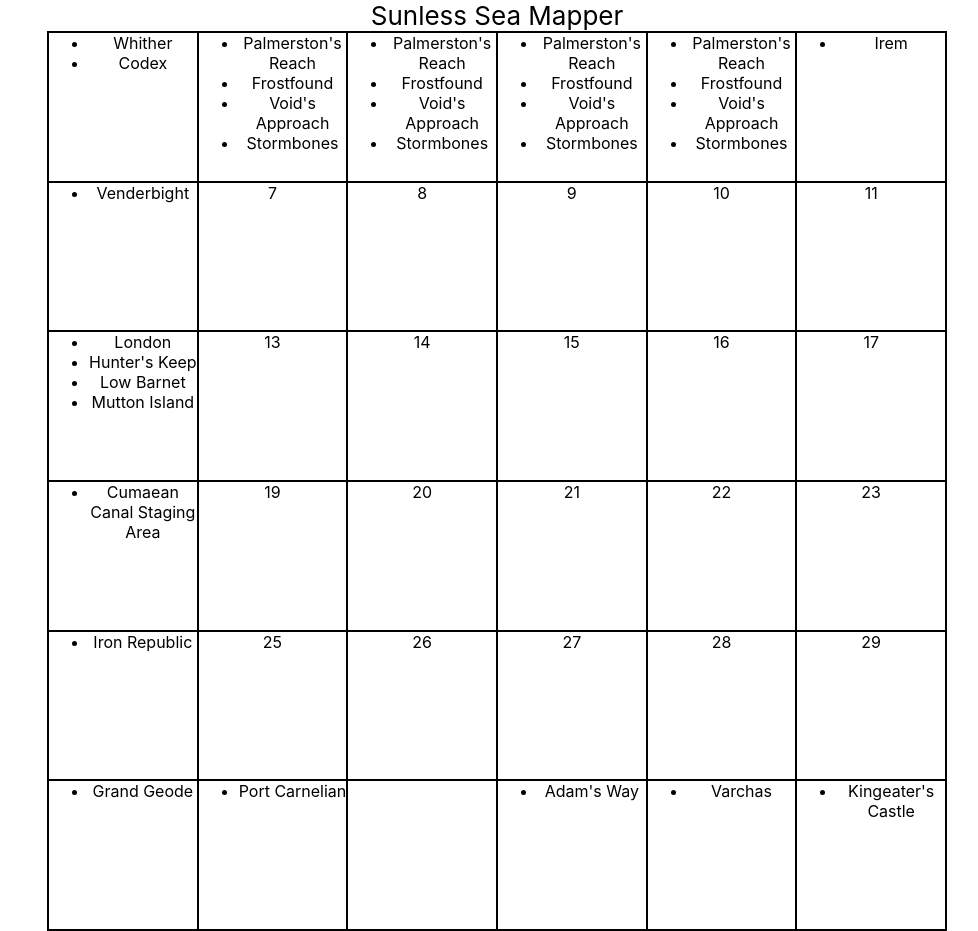
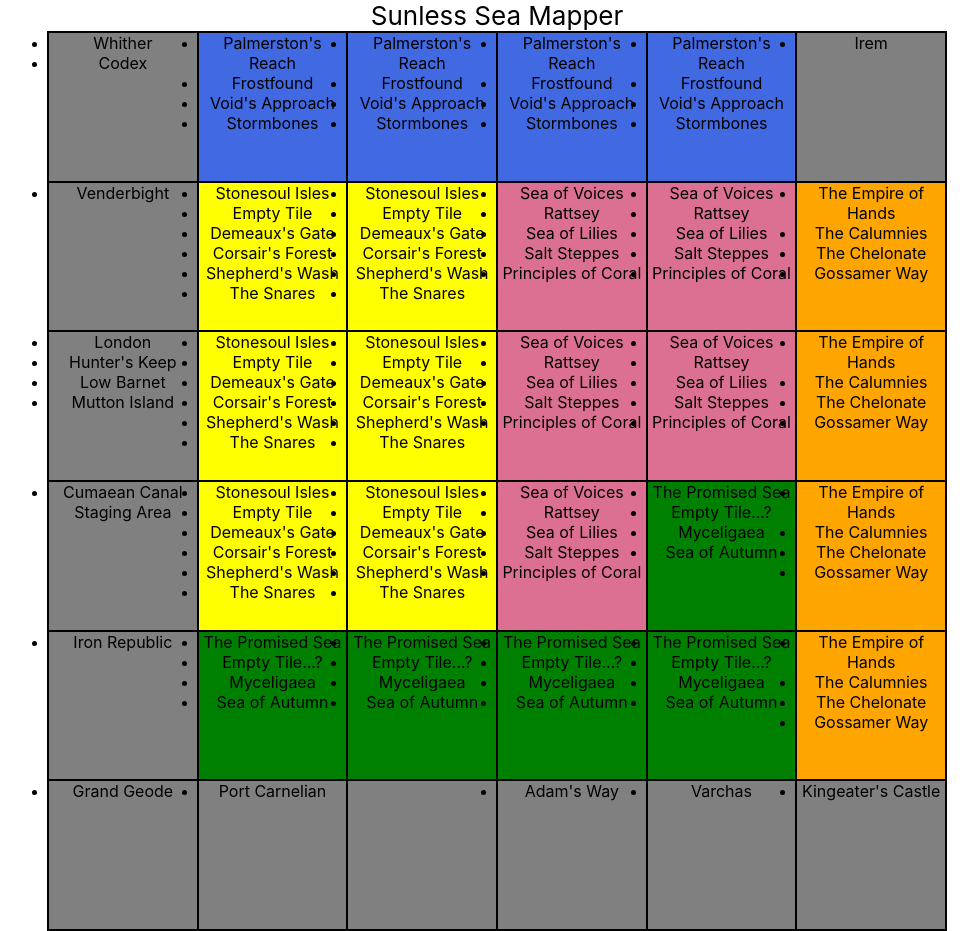
Before and after one commit to techspeterson/sunless-sea-mapper, a React (Create React App) app: page / in a window 1280 px wide. Shown: the whole page, without its empty margins (143-1121 px from the left). Built offline with nearby package versions, Linux system fonts and the light colour scheme.

Commit message:
rest of the tiles filled out

```diff
--- a/src/App.css
+++ b/src/App.css
@@ -11,7 +11,7 @@
   font-size: calc(10px + 2vmin);
 }
 
-.map, .mapSegment {
+.map, .tileContainer {
   border: 1px solid black;
 }
 
@@ -24,3 +24,7 @@
   grid-gap: 0;
   margin: 0 auto;
 }
+
+.tileContainer ul {
+  padding: 0;
+}
--- a/src/App.js
+++ b/src/App.js
@@ -4,6 +4,12 @@
 
 import store from "./store";
 import TileContainer from "./TileContainer"
+import fixedTilesList from "./MapTiles/fixed/list";
+import northTilesList from "./MapTiles/north/list";
+import northEastTilesList from "./MapTiles/northeast/list";
+import eastTilesList from "./MapTiles/east/list";
+import southTilesList from "./MapTiles/south/list";
+import westTilesList from "./MapTiles/west/list";
 
 function App() {
   const renderMapTiles = () => {
@@ -15,25 +21,33 @@
 
     return [...Array(36)].map((box, index) => {
       let key;
+      let list;
+
       if (n.includes(index)) {
-        key = "n";
+        key = "north";
+        list = northTilesList;
       }
       else if (w.includes(index)) {
-        key = "w";
+        key = "west";
+        list = westTilesList;
       }
       else if (ne.includes(index)) {
-        key = "ne";
+        key = "northeast";
+        list = northEastTilesList;
       }
       else if (e.includes(index)) {
-        key = "e";
+        key = "east";
+        list = eastTilesList;
       }
       else if (s.includes(index)) {
-        key = "s";
+        key = "south";
+        list = southTilesList;
       }
       else {
-        key = "f";
+        key = "fixed";
+        list = fixedTilesList;
       }
-      return <TileContainer key={index} index={index} type={key} />
+      return <TileContainer key={index} index={index} type={key} list={list} />
     })
   }
 
--- /dev/null
+++ b/src/MapTiles/east/list.js
@@ -0,0 +1,47 @@
+export default {
+  hands: {
+    id: "hands",
+    name: "The Empire of Hands",
+    ports: [
+      {
+        name: "Empire of Hands"
+      }
+    ]
+  },
+  calumnies: {
+    id: "calumnies",
+    name: "The Calumnies",
+    ports: [
+      {
+        name: "Aestival"
+      },
+      {
+        name: "Hideaway"
+      }
+    ]
+  },
+  chelonate: {
+    id: "chelonate",
+    name: "The Chelonate",
+    ports: [
+      {
+        name: "The Chelonate"
+      },
+      {
+        name: "Gant Pole"
+      }
+    ]
+  },
+  gossamer: {
+    id: "gossamer",
+    name: "Gossamer Way",
+    ports: [
+      {
+        name: "Saviour's Rocks"
+      },
+      {
+        name: "The Wreck of the Nocturne"
+      }
+    ]
+  }
+}
--- a/src/MapTiles/fixed/list.js
+++ b/src/MapTiles/fixed/list.js
@@ -1,7 +1,7 @@
 export default {
   0: {
     name: "Boreal Reach",
-    locations: [
+    ports: [
       {
         name: "Whither"
       },
@@ -12,7 +12,7 @@
   },
   5: {
     name: "Pillared Sea",
-    locations: [
+    ports: [
       {
         name: "Irem"
       }
@@ -20,7 +20,7 @@
   },
   6: {
     name: "Tomb-Colonies",
-    locations: [
+    ports: [
       {
         name: "Venderbight"
       }
@@ -28,7 +28,7 @@
   },
   12: {
     name: "Southern Archipelago",
-    locations: [
+    ports: [
       {
         name: "London"
       },
@@ -45,7 +45,7 @@
   },
   18: {
     name: "Cumaean Canal",
-    locations: [
+    ports: [
       {
         name: "Cumaean Canal Staging Area"
       }
@@ -53,7 +53,7 @@
   },
   24: {
     name: "Iron Republic",
-    locations: [
+    ports: [
       {
         name: "Iron Republic"
       }
@@ -61,7 +61,7 @@
   },
   30: {
     name: "Dawn's Edge",
-    locations: [
+    ports: [
       {
         name: "Grand Geode"
       }
@@ -69,7 +69,7 @@
   },
   31: {
     name: "The Carnelian Coast",
-    locations: [
+    ports: [
       {
         name: "Port Carnelian"
       }
@@ -77,11 +77,11 @@
   },
   32: {
     name: "Crying Heights",
-    locations: []
+    ports: []
   },
   33: {
     name: "Adam's Cape",
-    locations: [
+    ports: [
       {
         name: "Adam's Way"
       }
@@ -89,7 +89,7 @@
   },
   34: {
     name: "Southern Wall",
-    locations: [
+    ports: [
       {
         name: "Varchas"
       }
@@ -97,7 +97,7 @@
   },
   35: {
     name: "Sea of Statues",
-    locations: [
+    ports: [
       {
         name: "Kingeater's Castle"
       }
--- a/src/MapTiles/north/list.js
+++ b/src/MapTiles/north/list.js
@@ -2,7 +2,7 @@
   palmerston: {
     id: "palmerston",
     name: "Palmerston's Reach",
-    locations: [
+    ports: [
       {
         name: "Mount Palmerston"
       },
@@ -14,7 +14,7 @@
   frostfound: {
     id: "frostfound",
     name: "Frostfound",
-    locations: [
+    ports: [
       {
         name: "Frostfound"
       }
@@ -23,7 +23,7 @@
   void: {
     id: "void",
     name: "Void's Approach",
-    locations: [
+    ports: [
       {
         name: "Avid Horizon"
       },
@@ -35,7 +35,7 @@
   stormbones: {
     id: "stormbones",
     name: "Stormbones",
-    locations: [
+    ports: [
       {
         name: "The Undercrow"
       }
--- /dev/null
+++ b/src/MapTiles/northeast/list.js
@@ -0,0 +1,65 @@
+export default {
+  voices: {
+    id: "voices",
+    name: "Sea of Voices",
+    ports: [
+      {
+        name: "Godfall"
+      },
+      {
+        name: "Polythreme"
+      },
+      {
+        name: "Dahut"
+      }
+    ]
+  },
+  rattsey: {
+    id: "rattsey",
+    name: "Rattsey",
+    ports: [
+      {
+        name: "Nuncio"
+      },
+      {
+        name: "Nook"
+      }
+    ]
+  },
+  lilies: {
+    id: "lilies",
+    name: "Sea of Lilies",
+    ports: [
+      {
+        name: "Wisdom"
+      },
+      {
+        name: "Scrimshander"
+      }
+    ]
+  },
+  steppes: {
+    id: "steppes",
+    name: "Salt Steppes",
+    ports: [
+      {
+        name: "Khan's Glory"
+      },
+      {
+        name: "Khan's Heart"
+      },
+      {
+        name: "Khan's Shadow"
+      }
+    ]
+  },
+  coral: {
+    id: "coral",
+    name: "Principles of Coral",
+    ports: [
+      {
+        names: "Port Cecil"
+      }
+    ]
+  }
+}
--- /dev/null
+++ b/src/MapTiles/south/list.js
@@ -0,0 +1,37 @@
+export default {
+  promised: {
+    id: "promised",
+    name: "The Promised Sea",
+    ports: [
+      {
+        name: "The Fathomking's Hold"
+      },
+      {
+        name: "Aigul"
+      }
+    ]
+  },
+  eye: {
+    id: "eye",
+    name: "Empty Tile...?",
+    ports: []
+  },
+  myceligaea: {
+    id: "myceligaea",
+    name: "Myceligaea",
+    ports: [
+      {
+        name: "The Uttershroom"
+      }
+    ]
+  },
+  autumn: {
+    id: "autumn",
+    name: "Sea of Autumn",
+    ports: [
+      {
+        name: "Mangrove College"
+      }
+    ]
+  }
+}
--- /dev/null
+++ b/src/MapTiles/west/list.js
@@ -0,0 +1,61 @@
+export default {
+  stonesoul: {
+    id: "stonesoul",
+    name: "Stonesoul Isles",
+    ports: [
+      {
+        name: "Salt Lions"
+      },
+      {
+        name: "Wrack"
+      }
+    ]
+  },
+  empty: {
+    id: "empty",
+    name: "Empty Tile",
+    ports: []
+  },
+  demeaux: {
+    id: "demeaux",
+    name: "Demeaux's Gate",
+    ports: [
+      {
+        name: "Demeaux Island"
+      }
+    ]
+  },
+  corsair: {
+    id: "corsair",
+    name: "Corsair's Forest",
+    ports: [
+      {
+        name: "Gaider's Mourn"
+      }
+    ]
+  },
+  shepherd: {
+    id: "shepherd",
+    name: "Shepherd's Wash",
+    ports: [
+      {
+        name: "Shepherd Isles"
+      },
+      {
+        name: "Abbey Rock"
+      },
+      {
+        name: "Station III"
+      }
+    ]
+  },
+  snares: {
+    id: "snares",
+    name: "The Snares",
+    ports: [
+      {
+        name: "Pigmote Isle"
+      }
+    ]
+  }
+}
--- /dev/null
+++ b/src/Tile.css
@@ -0,0 +1,23 @@
+.fixed {
+  background: grey;
+}
+
+.north {
+  background: royalblue;
+}
+
+.west {
+  background: yellow;
+}
+
+.northeast {
+  background: palevioletred;
+}
+
+.east {
+  background: orange;
+}
+
+.south {
+  background: green;
+}
--- a/src/Tile.js
+++ b/src/Tile.js
@@ -4,8 +4,8 @@
   return (
     <div>
       <ul>
-        {props.tile.locations.map((location, index) => {
-          return <li key={index}>{location.name}</li>
+        {props.tile.ports.map((port, index) => {
+          return <li key={index}>{port.name}</li>
         })}
       </ul>
     </div>
--- a/src/TileContainer.js
+++ b/src/TileContainer.js
@@ -1,13 +1,17 @@
 import React, { useState } from "react";
 import { connect } from "react-redux";
 import Tile from "./Tile";
-import fixedTilesList from "./MapTiles/fixed/list";
-import northTilesList from "./MapTiles/north/list";
 import { setTile } from "./store"
+import "./Tile.css"
 
 function mapStateToProps(state) {
   return {
-    northTiles: state.northTiles
+    north: state.north,
+    east: state.east,
+    northeast: state.northeast,
+    west: state.west,
+    south: state.south,
+    fixed: state.fixed
   }
 }
 
@@ -15,64 +19,42 @@
   setTile
 }
 
-const selectableTiles = {
-  northTiles: ["palmerston", "frostfound", "void", "stormbones"]
-}
+function TileContainer(props) {
+  const [localTile, setLocalTile] = useState(props.type === "fixed" ? props.list[props.index] : null)
 
-const selectableTilesFull = {
-  northTiles: northTilesList
-}
-
-function TileContainer(props) {
-  const [localTile, setLocalTile] = useState(props.type === "f" ? fixedTilesList[props.index] : null)
-
-  const setTile = (category, tile) => {
-    props.setTile(category, tile.id);
-    console.log(tile)
-    setLocalTile(selectableTilesFull[category][tile.id]);
+  const setTile = (tile) => {
+    props.setTile(props.type, tile.id);
+    setLocalTile(props.list[tile.id]);
   }
 
-  const tileOptions = (category) => {
-    return <ul>
-      {selectableTiles[category]
-        .filter(tile => {
-          return !props[category][tile]
-        })
-        .map(option => {
-          const tile = selectableTilesFull[category][option]
-          return <li key={tile.name} onClick={() => setTile(category, tile)}>{tile.name}</li>
-        })}
-    </ul>
-  }
+  const isTileSet = () => {
+    const unsetTiles = Object.keys(props.list).filter(tile => {
+      return !props[props.type][tile]
+    });
 
-  const isTileSet = (category) => {
     if (localTile) {
       return <Tile tile={localTile} />
     }
+    else if (unsetTiles.length === 1) {
+      setTile(props.list[unsetTiles[0]])
+    }
     else {
-      return tileOptions(category);
+      return <ul>
+        {Object.keys(props.list)
+          .filter(tile => {
+            return !props[props.type][tile]
+          })
+          .map(option => {
+            const tile = props.list[option]
+            return <li key={tile.name} onClick={() => setTile(tile)}>{tile.name}</li>
+          })}
+      </ul>;
     }
   }
 
-  const tileType = () => {
-    let value;
-    switch (props.type) {
-      case "f":
-        value = <Tile tile={localTile} />;
-        break;
-      case "n":
-        value = isTileSet("northTiles");
-        break;
-      default:
-        value = props.index;
-    }
-
-    return value;
-  }
-
   return (
-    <div className="mapSegment">
-      {tileType()}
+    <div className={`tileContainer ${props.type}`}>
+      {isTileSet()}
     </div>
   )
 }
--- a/src/store.js
+++ b/src/store.js
@@ -1,31 +1,40 @@
 import { createStore } from "redux";
 
 const initialState = {
-  northTiles: {
+  west: {
+    stonesoul: false,
+    empty: false,
+    demeaux: false,
+    corsair: false,
+    shepherd: false,
+    snares: false
+  },
+  north: {
     palmerston: false,
     frostfound: false,
     void: false,
     stormbones: false
   },
-  northEastTiles: {
+  northeast: {
     voices: false,
     rattsey: false,
     lilies: false,
     steppes: false,
     coral: false
   },
-  eastTiles: {
+  east: {
     hands: false,
     calumnies: false,
     chelonate: false,
     gossamer: false
   },
-  southTiles: {
+  south: {
     promised: false,
     eye: false,
     myceligaea: false,
     autumn: false
-  }
+  },
+  fixed: {}
 }
 
 function setTile(category, tile) {
```
